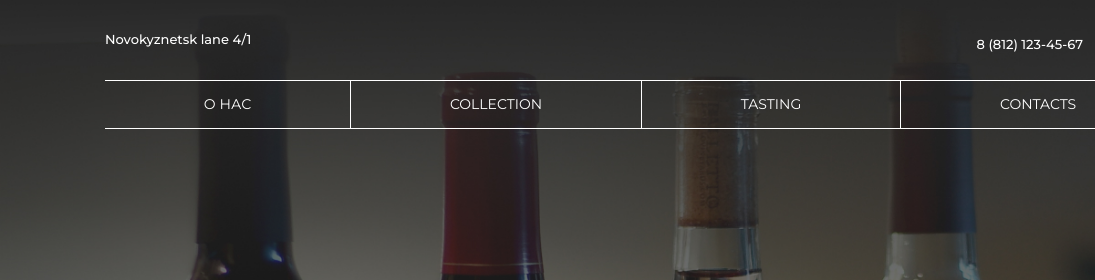
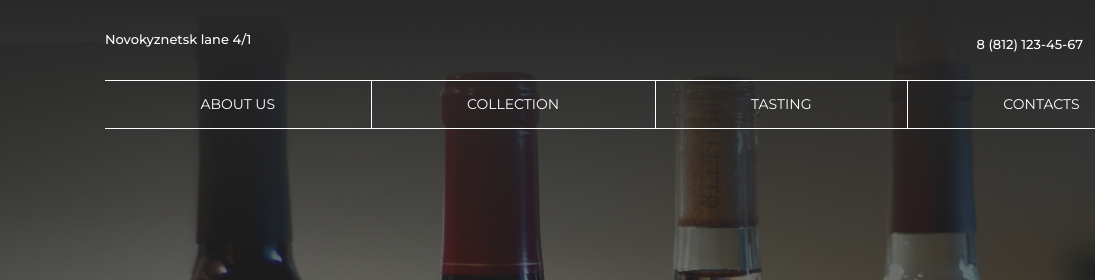
Before and after one commit to Lina-Angel/Lina-Angel.github.io, a plain HTML site: page index_eu.html in a window 1280 px wide. Shown: the top 280 px of the page, 0-1095 px from the left. Drawn offline with nearby package versions, Linux system fonts and the light colour scheme; some packages are replaced by stand-ins of ours; a script that the page names is missing.

Commit message:
Update index_eu.html

```diff
--- a/index_eu.html
+++ b/index_eu.html
@@ -27,7 +27,7 @@
             </div>
             <div class="special_header_info">The"burger menu" will apear soon</div>
             <div class="nav_bar">
-                <a  class="header_links" href="#we">О нас</a>
+                <a  class="header_links" href="#we">About us</a>
                 <a  class="header_links" href="#collection">Collection</a>
                 <a  class="header_links" href="#tasting">Tasting</a>
                 <a  class="header_links" href="#contacts">Contacts</a>
```
